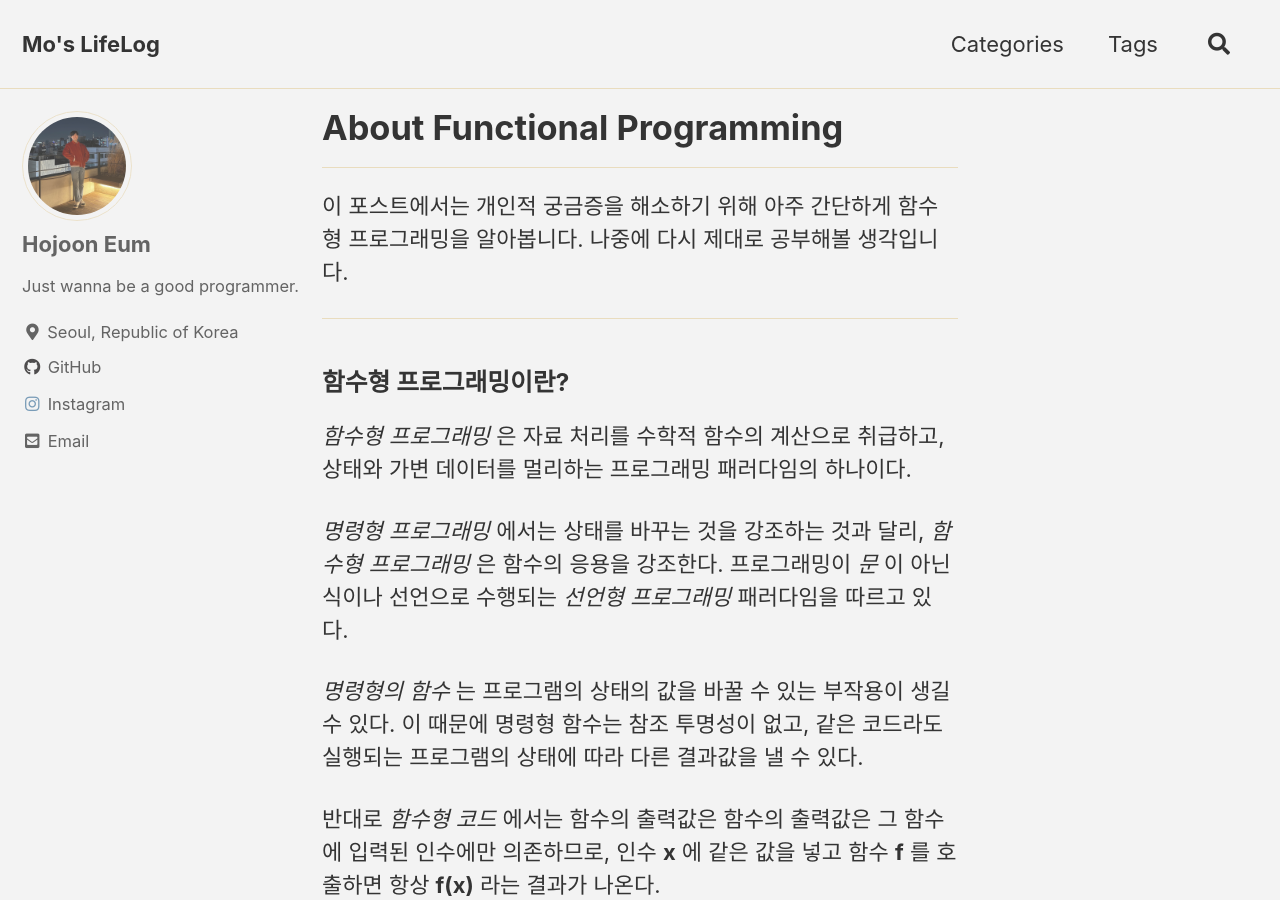
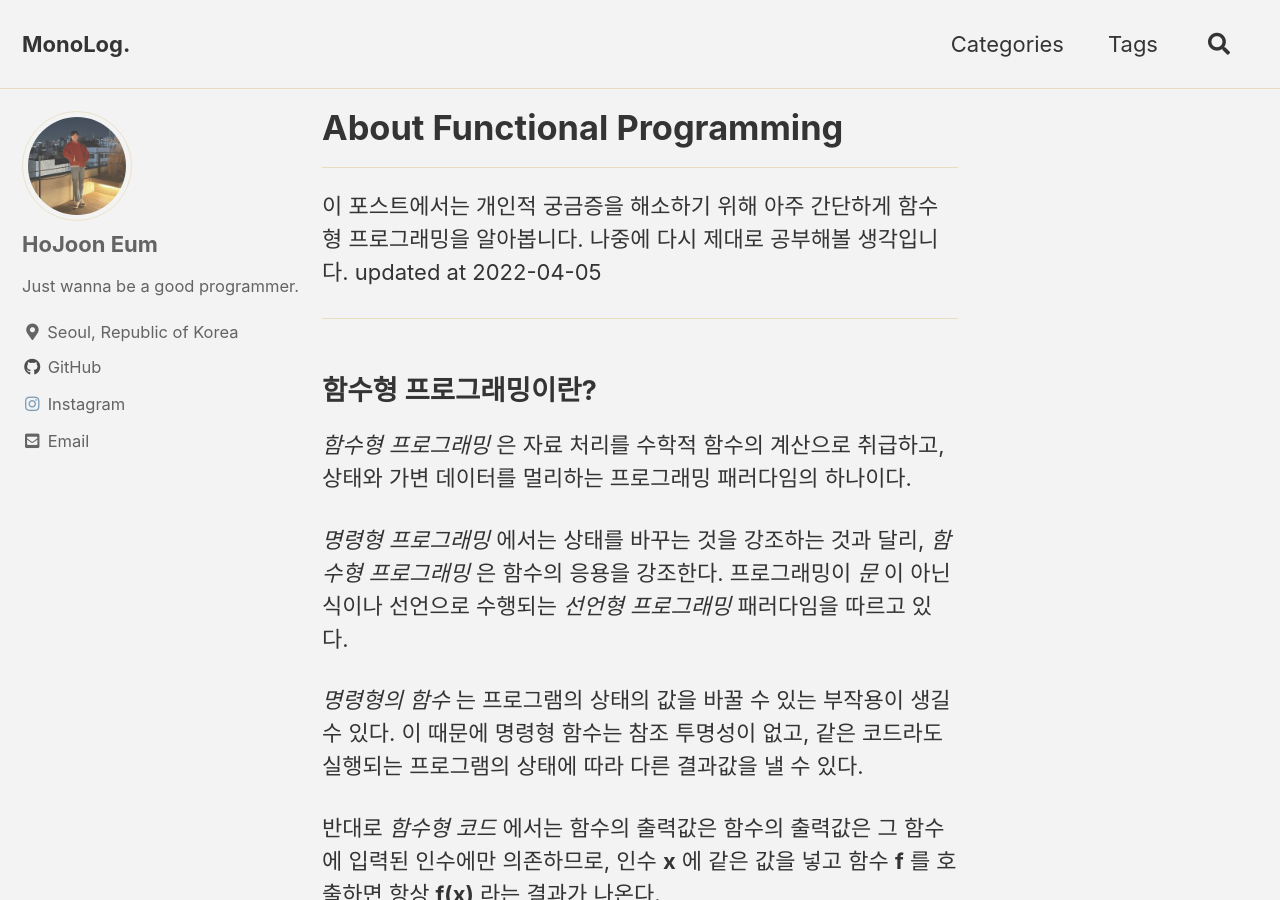
Before and after one commit to minusmo/minusmo.github.io, a Jekyll site: the page built from _posts/2022-01-22-About Functional Programming.md, in a window 1280 px wide and 900 px high. Built offline with Jekyll 4.4.1, drawn with Linux system fonts in a browser that asks for light colours; cached includes are drawn as plain includes; some of the changed text lies outside the part shown.

Commit message:
[CONFIG] title and name updated

```diff
--- a/_config.yml
+++ b/_config.yml
@@ -16,10 +16,10 @@ minimal_mistakes_skin    : "dirt" # "air", "aqua", "contrast", "dark", "dirt", "
 
 # Site Settings
 locale                   : "en-US"
-title                    : "Mo's LifeLog"
+title                    : "MonoLog."
 title_separator          : "-"
 subtitle                 : ""
-name                     : "HOJOON EUM"
+name                     : "HoJoon Eum"
 description              : "Hojoon Eum's blog"
 url                      : "https://minusmo.github.io/"
 baseurl                  : # the subpath of your site, e.g. "/blog"
@@ -102,7 +102,7 @@ analytics:
 
 # Site Author
 author:
-  name             : "Hojoon Eum"
+  name             : "HoJoon Eum"
   avatar           : "/assets/images/avatar.JPG"
   bio              : "Just wanna be a good programmer."
   location         : "Seoul, Republic of Korea"
--- a/_posts/2022-01-22-About Functional Programming.md
+++ b/_posts/2022-01-22-About Functional Programming.md
@@ -9,10 +9,11 @@ tags: programmingParadigm
 
 이 포스트에서는 개인적 궁금증을 해소하기 위해 아주 간단하게 함수형 프로그래밍을 알아봅니다.
 나중에 다시 제대로 공부해볼 생각입니다.
+updated at 2022-04-05
 
 ---
 
-### 함수형 프로그래밍이란?
+## 함수형 프로그래밍이란?
 
 _함수형 프로그래밍_ 은 자료 처리를 수학적 함수의 계산으로 취급하고,
 상태와 가변 데이터를 멀리하는 프로그래밍 패러다임의 하나이다.
```
